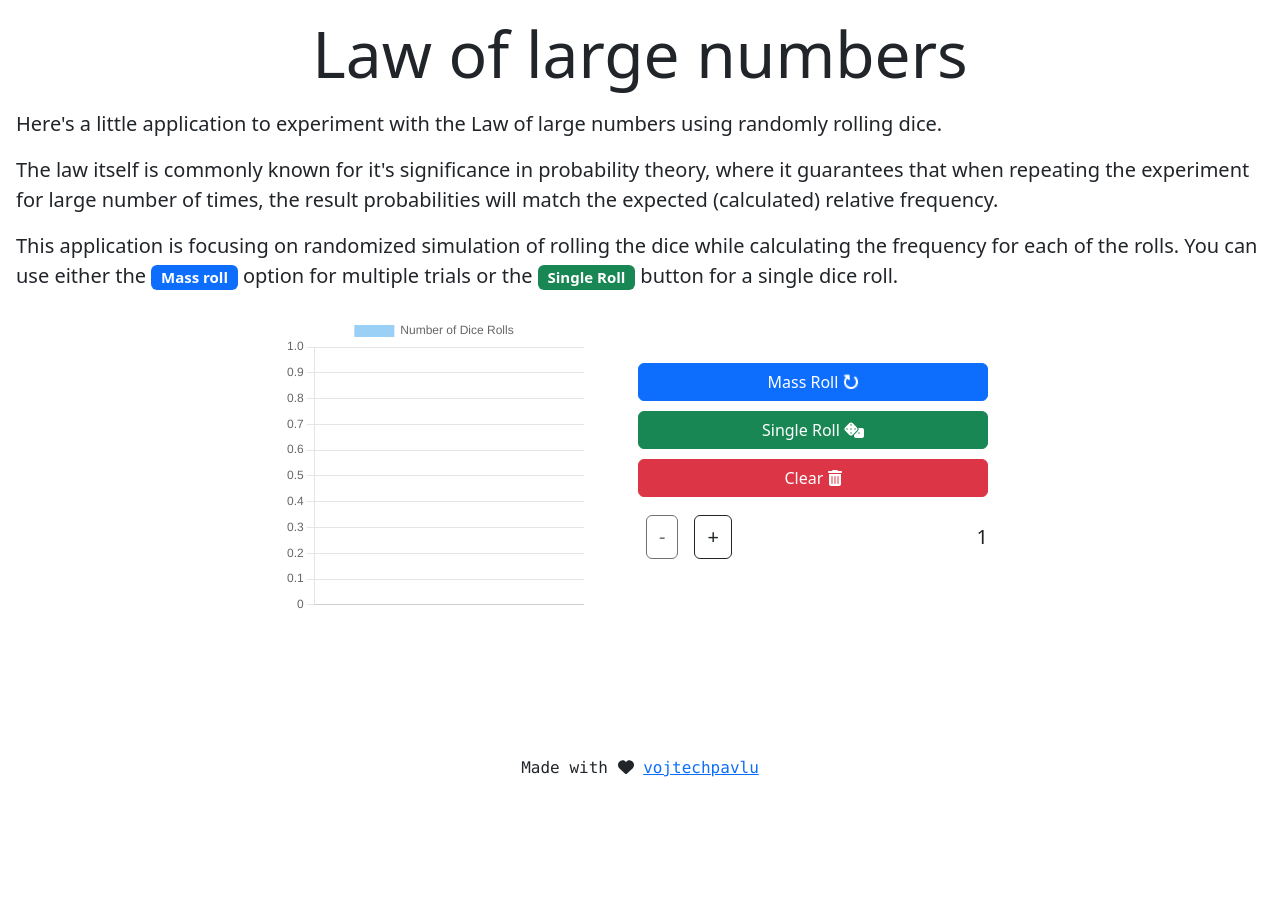
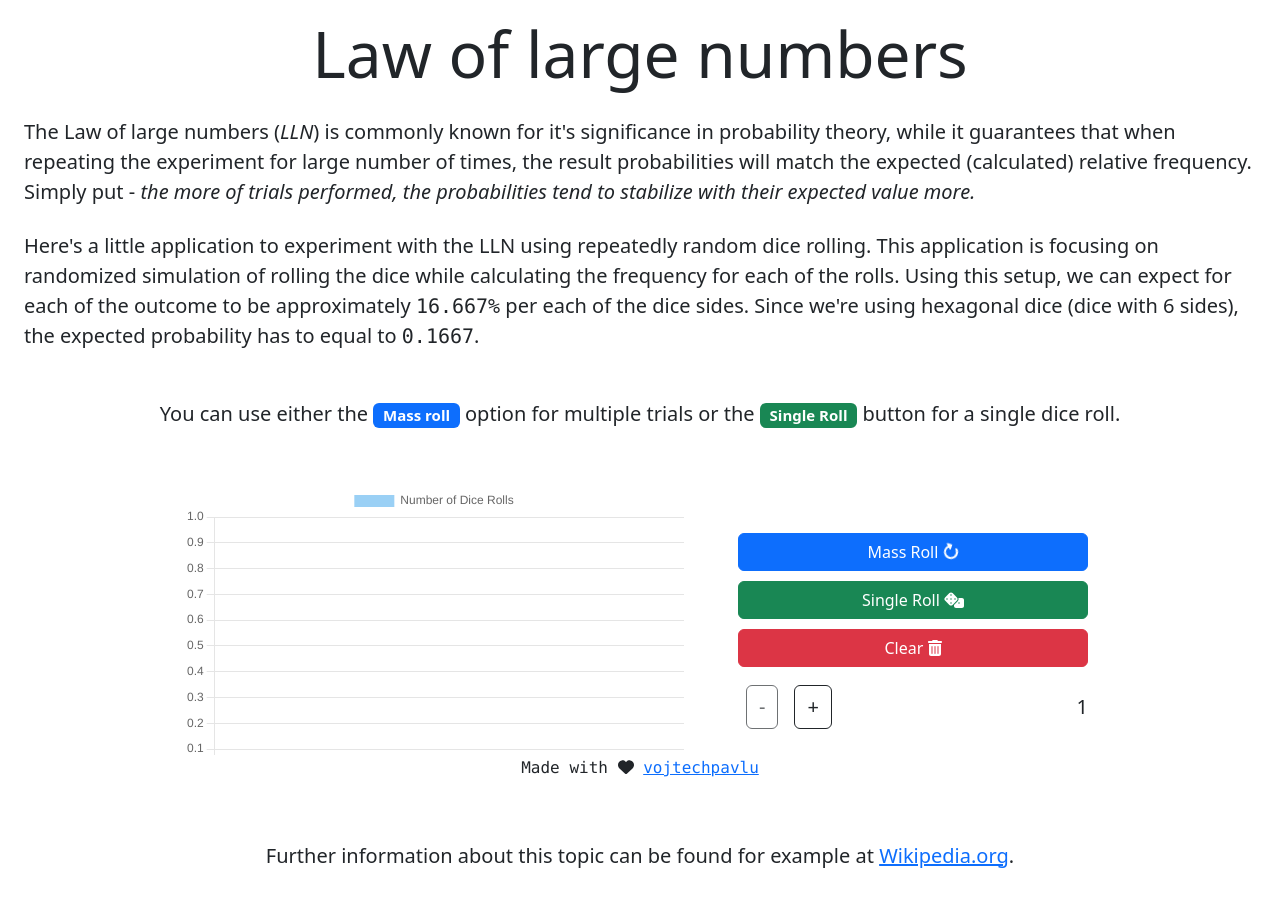
Before and after one commit to vojtechpavlu/law-of-large-numbers, a React (Create React App) app: page / in a window 1280 px wide. Shown: the top 906 px of the page. Before the commit the page ends 800 px from the top, so only its background shows below. Built offline with nearby package versions, Linux system fonts and the light colour scheme.

Commit message:
Update minorities

```diff
--- a/src/component/atom/Footer.jsx
+++ b/src/component/atom/Footer.jsx
@@ -1,17 +1,21 @@
-import { FontAwesomeIcon } from '@fortawesome/react-fontawesome';
+import {FontAwesomeIcon} from '@fortawesome/react-fontawesome';
 
 const Footer = () => {
   const URL = 'https://github.com/vojtechpavlu';
 
   return (
+    <>
+      <div style={{height: "100px"}}/>
+
       <div className='text-center' style={CONTAINER_STYLE}>
         <samp>
-        Made with <FontAwesomeIcon icon='fa-solid fa-heart' />{' '}
+          Made with <FontAwesomeIcon icon='fa-solid fa-heart'/>{' '}
           <a href={URL} target='_blank' rel='noreferrer'>
             vojtechpavlu
           </a>
         </samp>
       </div>
+    </>
   );
 };
 
--- a/src/component/organism/CountsBarChart.jsx
+++ b/src/component/organism/CountsBarChart.jsx
@@ -19,7 +19,7 @@ const CountsBarChart = ({listOfValues}) => {
 export default CountsBarChart;
 
 const CONTAINER_STYLE = {
-  maxWidth: "500px",
+  minWidth: "500px",
   height: "300px"
 }
 
--- a/src/component/page/MainPage.jsx
+++ b/src/component/page/MainPage.jsx
@@ -16,19 +16,22 @@ const MainPage = () => {
         Law of large numbers
       </h1>
 
-      <p className="lead m-3">
-        Here's a little application to experiment with the Law of large numbers using randomly rolling dice.
+      <p className="lead m-4">
+        The <strong>Law of large numbers</strong> (<em>LLN</em>) is commonly known for it's significance in probability theory,
+        while it guarantees that when repeating the experiment for large number of times, the result probabilities will match
+        the expected (calculated) relative frequency. Simply put - <em>the more of trials performed, the probabilities tend to stabilize
+        with their expected value more.</em>
       </p>
 
-      <p className="lead m-3">
-        The law itself is commonly known for it's significance in probability theory, where it guarantees that
-        when repeating the experiment for large number of times, the result probabilities will match
-        the expected (calculated) relative frequency.
+      <p className="lead m-4">
+        Here's a little application to experiment with the LLN using repeatedly random dice rolling.
+        This application is focusing on randomized simulation of rolling the dice while calculating the frequency
+        for each of the rolls. Using this setup, we can expect for each of the outcome to be approximately <samp>16.667%</samp> per
+        each of the dice sides. Since we're using hexagonal dice (dice with 6 sides), the expected probability has to equal
+        to <samp>0.1667</samp>.
       </p>
 
-      <p className="lead m-3">
-        This application is focusing on randomized simulation of rolling the dice while calculating the frequency
-        for each of the rolls. You can use either the <Badge bg="primary">Mass roll</Badge> option for multiple trials
+      <p className="lead m-5 text-center">You can use either the <Badge bg="primary">Mass roll</Badge> option for multiple trials
         or the <Badge bg="success">Single Roll</Badge> button for a single dice roll.
       </p>
 
@@ -37,6 +40,10 @@ const MainPage = () => {
         <Controller state={state} dispatch={dispatch}/>
       </div>
 
+      <p className="lead m-5 text-center">
+        Further information about this topic can be found for example
+        at <a href="https://en.wikipedia.org/wiki/Law_of_large_numbers" target="_blank"  rel='noreferrer'>Wikipedia.org</a>.
+      </p>
 
       <Footer />
     </div>
```
Lines whose indentation alone changed are shown as unchanged.
